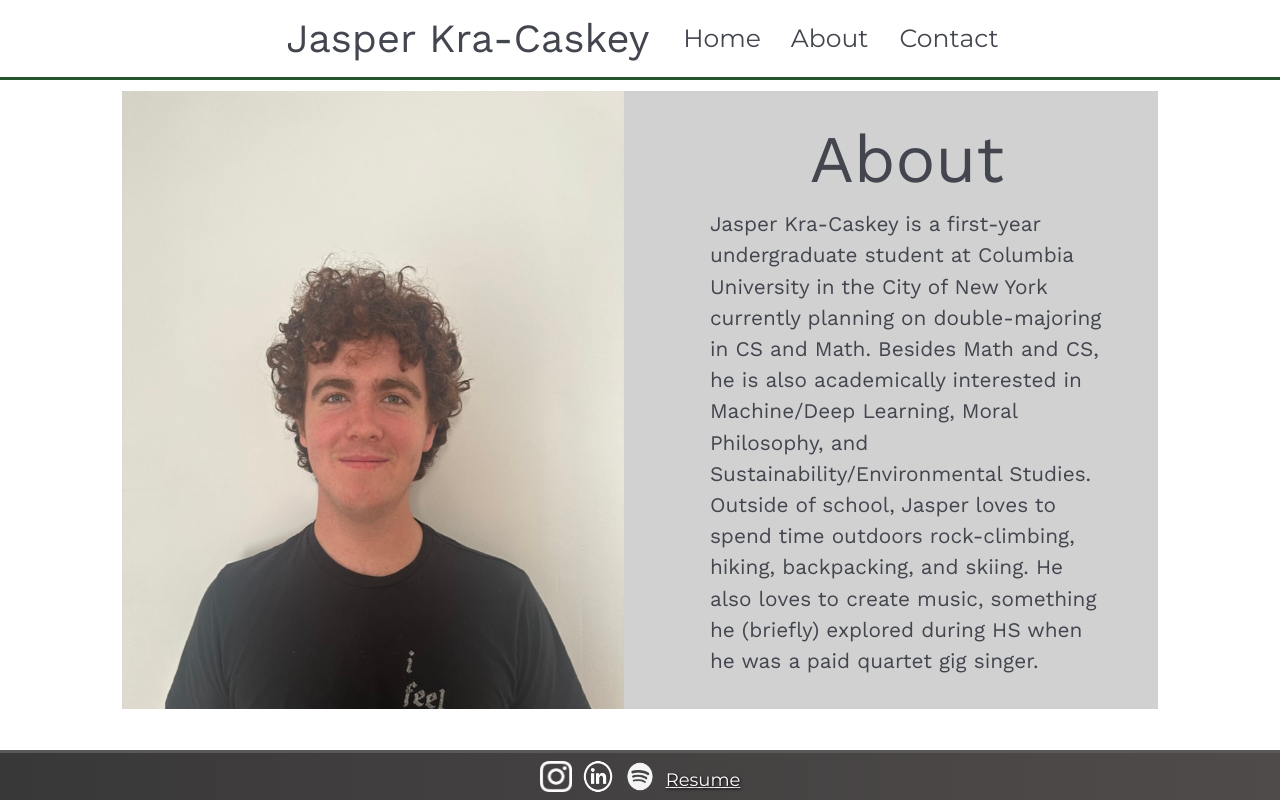
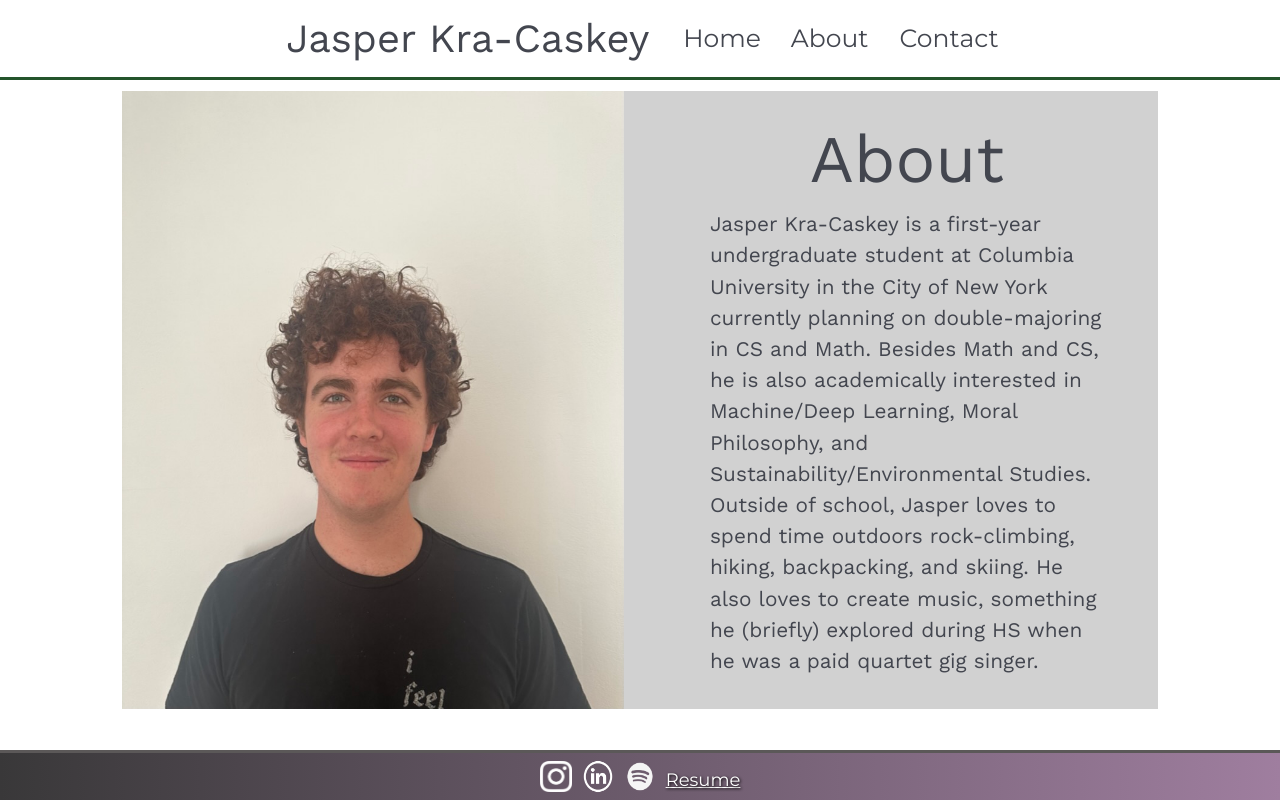
Before and after one commit to JasperKC/JADE_Website-2, a React (Vite) app: page /#/About in a window 1280 px wide. Built offline with nearby package versions, Linux system fonts and the light colour scheme.

Commit message:
Update Footer.css

```diff
--- a/src/Footer.css
+++ b/src/Footer.css
@@ -8,7 +8,7 @@
     left: 0;
     bottom: 0;
     width: 100%;
-    background: linear-gradient(90deg, #393839,  #504b4b);
+    background: linear-gradient(90deg, #393839,  #9f7e9f);
     color: white;
     text-align: center;
     height: 50px;
```
